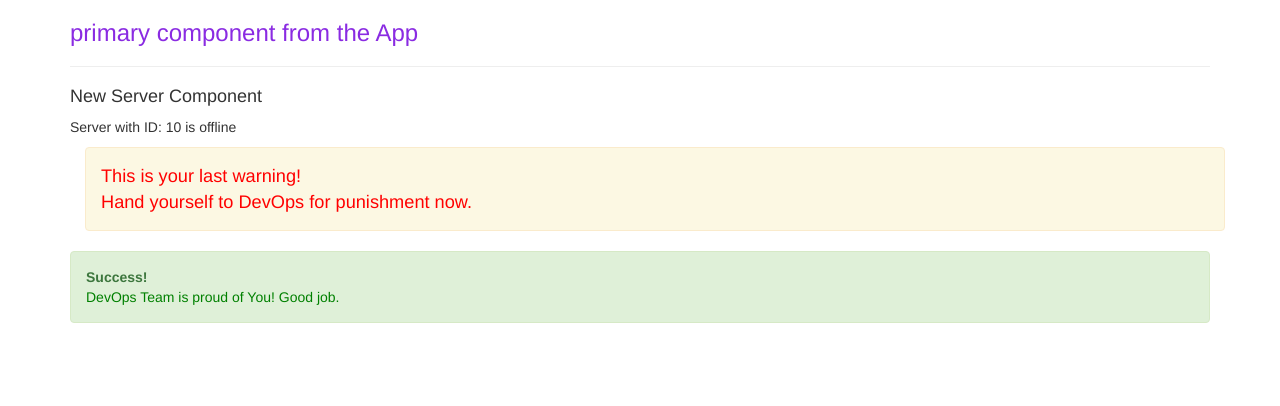
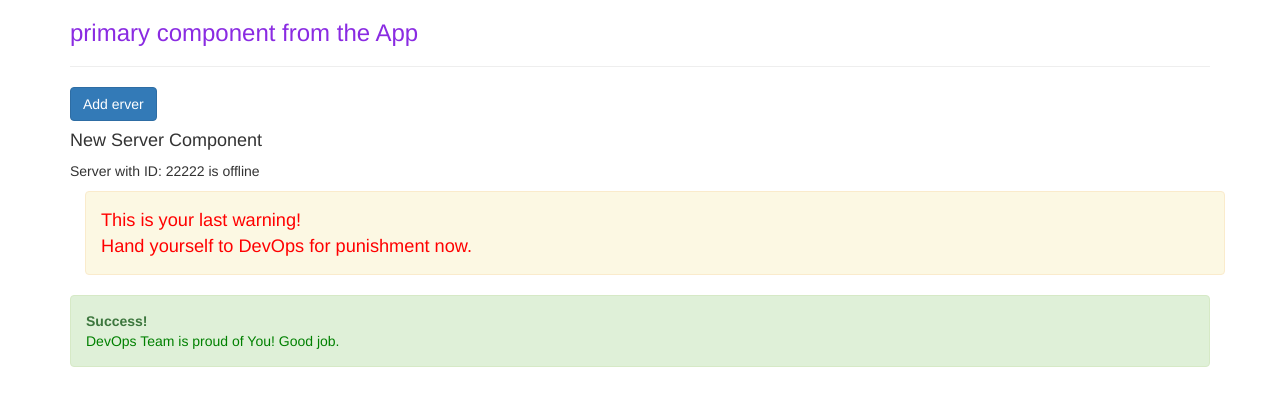
Before and after one commit to SuperJaba/angularCourseUDEMY, an Angular app: page / in a window 1280 px wide. Shown: the top 406 px of the page. Built offline with nearby package versions, Linux system fonts and the light colour scheme.

Commit message:
DATA BINDING EXAMPLE in ServersComponent from component to html template

```diff
--- a/src/app/server/server.component.ts
+++ b/src/app/server/server.component.ts
@@ -6,7 +6,7 @@
 })
 
 export class ServerComponent {
-    serverID: number = 10;
+    serverID: number = 22222;
     serverStatus: string = 'offline';
     constructor() { }
 
--- a/src/app/servers/servers.component.html
+++ b/src/app/servers/servers.component.html
@@ -1,3 +1,4 @@
+<button class="btn btn-primary" [disabled]="!allowNewServer">Add erver</button>
 <app-server></app-server>
 <div class="container">
     <app-warrning-alert></app-warrning-alert>
--- a/src/app/servers/servers.component.ts
+++ b/src/app/servers/servers.component.ts
@@ -8,8 +8,12 @@
   styleUrls: ['./servers.component.css']
 })
 export class ServersComponent implements OnInit {
-
-  constructor() { }
+  allowNewServer = false;
+  constructor() {
+    setTimeout(() => {
+      this.allowNewServer = true;
+    }, 2000);
+  }
 
   ngOnInit() {
   }
```
